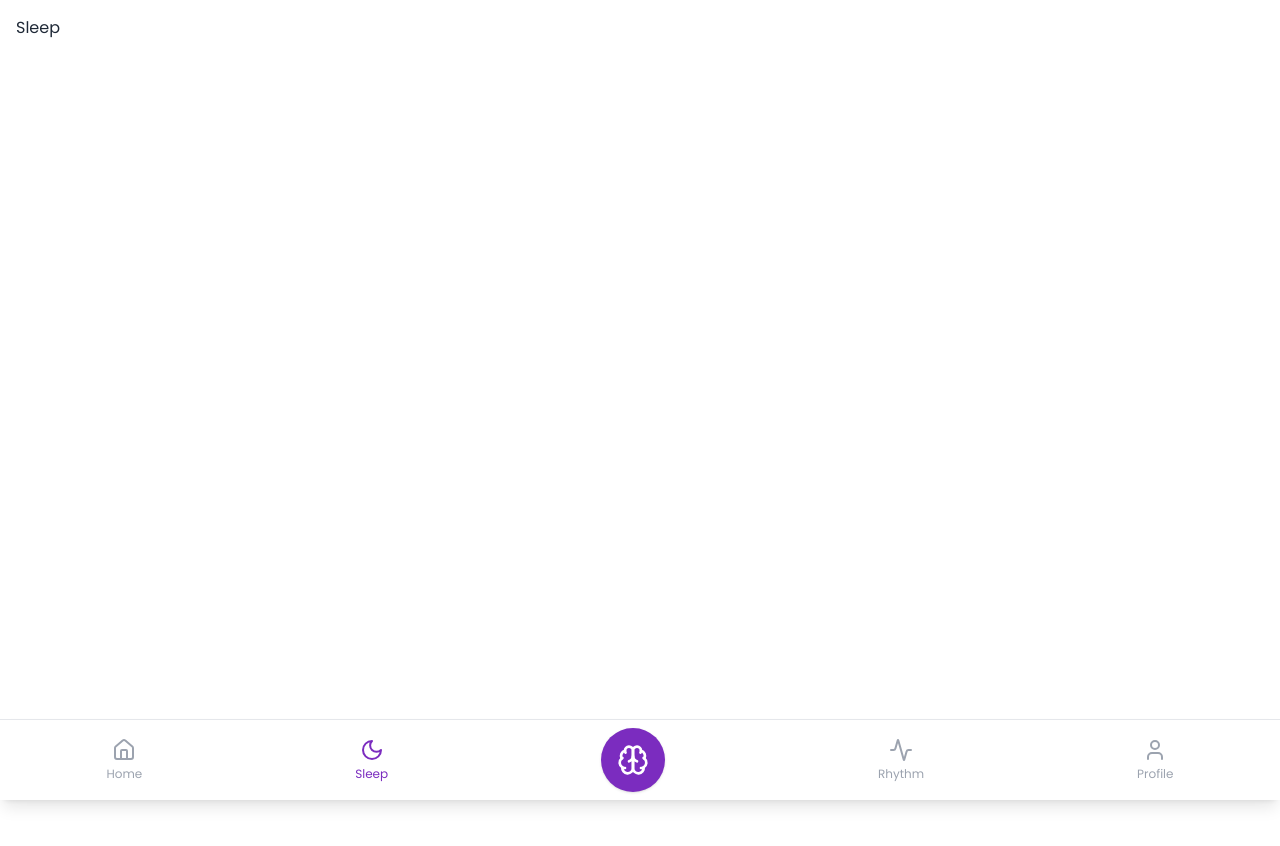
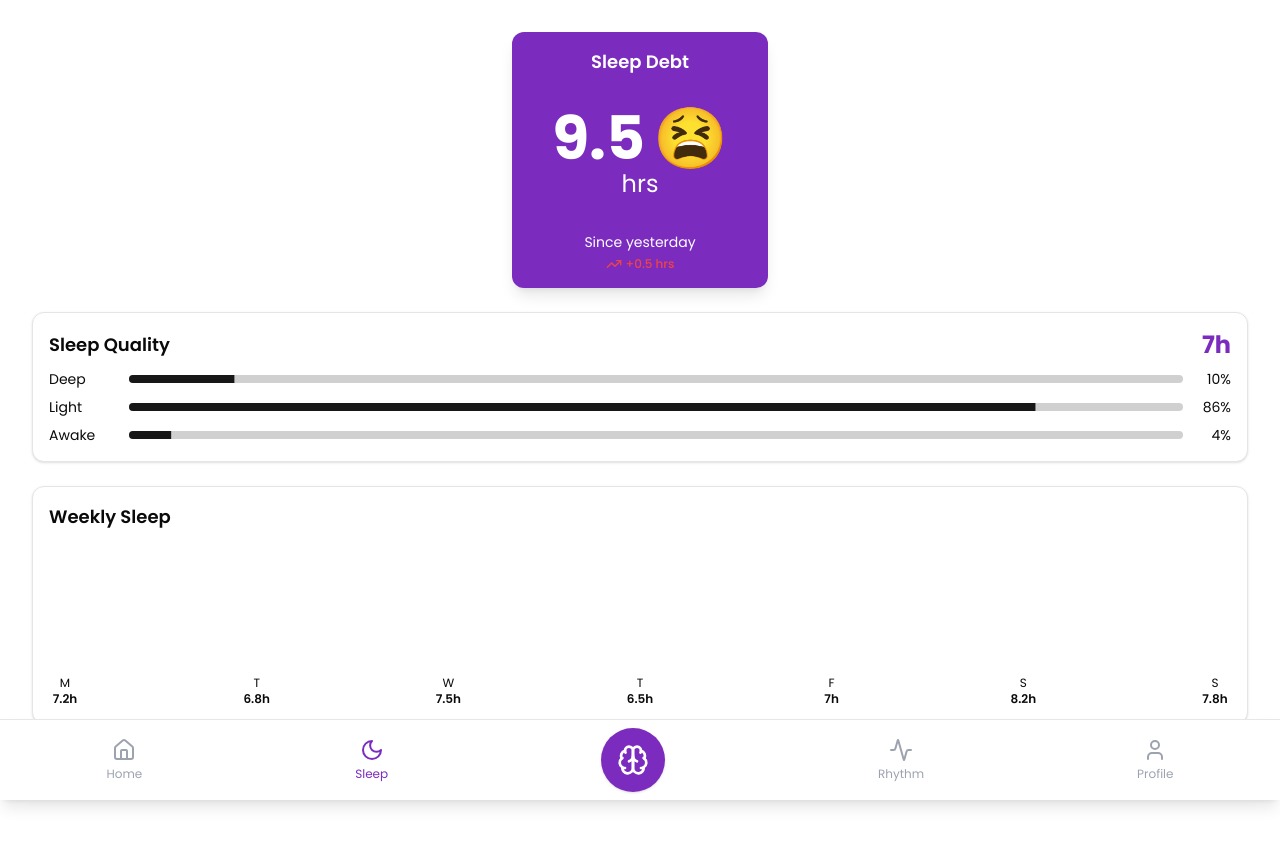
Before and after one commit to Ayushjain2205/circadia, a Next.js app: page /sleep in a window 1280 px wide. Shown: the top 846 px of the page. Before the commit the page ends 800 px from the top, so only its background shows below. Built offline with nearby package versions, Linux system fonts and the light colour scheme.

Commit message:
Basic sleep page

```diff
--- a/package.json
+++ b/package.json
@@ -10,6 +10,7 @@
   },
   "dependencies": {
     "@radix-ui/react-icons": "^1.3.0",
+    "@radix-ui/react-progress": "^1.1.0",
     "@radix-ui/react-slider": "^1.2.1",
     "@radix-ui/react-slot": "^1.1.0",
     "class-variance-authority": "^0.7.0",
@@ -19,6 +20,7 @@
     "next": "14.2.14",
     "react": "^18",
     "react-dom": "^18",
+    "recharts": "^2.12.7",
     "tailwind-merge": "^2.5.3",
     "tailwindcss-animate": "^1.0.7"
   },
--- /dev/null
+++ b/src/components/ui/progress.tsx
@@ -0,0 +1,26 @@
+import * as React from "react"
+import * as ProgressPrimitive from "@radix-ui/react-progress"
+
+import { cn } from "@/lib/utils"
+
+const Progress = React.forwardRef<
+  React.ElementRef<typeof ProgressPrimitive.Root>,
+  React.ComponentPropsWithoutRef<typeof ProgressPrimitive.Root>
+>(({ className, value, ...props }, ref) => (
+  <ProgressPrimitive.Root
+    ref={ref}
+    className={cn(
+      "relative h-2 w-full overflow-hidden rounded-full bg-neutral-900/20 dark:bg-neutral-50/20",
+      className
+    )}
+    {...props}
+  >
+    <ProgressPrimitive.Indicator
+      className="h-full w-full flex-1 bg-neutral-900 transition-all dark:bg-neutral-50"
+      style={{ transform: `translateX(-${100 - (value || 0)}%)` }}
+    />
+  </ProgressPrimitive.Root>
+))
+Progress.displayName = ProgressPrimitive.Root.displayName
+
+export { Progress }
--- a/src/pages/activity.tsx
+++ b/src/pages/activity.tsx
@@ -73,7 +73,7 @@ const phases = [
 ];
 
 const Rhythm = () => {
-  const [selectedPhase, setSelectedPhase] = useState(phases[5]);
+  const [selectedPhase, setSelectedPhase] = useState(phases[0]);
   const [cardPosition, setCardPosition] = useState(0);
   const curveRef = useRef<HTMLDivElement>(null);
   const cardRef = useRef<HTMLDivElement>(null);
--- a/src/pages/sleep.tsx
+++ b/src/pages/sleep.tsx
@@ -1,12 +1,155 @@
+"use client";
+
 import React from "react";
 import Layout from "@/components/Layout";
+import { Card, CardContent } from "@/components/ui/card";
+import { Progress } from "@/components/ui/progress";
+import { TrendingUp, TrendingDown } from "lucide-react";
 
-const Profile = () => {
+const Sleep = () => {
+  const sleepData = {
+    sleepDebt: 9.5, // in hours
+    sleepDebtDelta: 0.5, // increase of 0.5 hours since yesterday
+    deepRatio: 10,
+    shallowRatio: 86,
+    awakeRatio: 4,
+    sumDuration: 431,
+  };
+
+  const weeklyData = [
+    { day: "M", sleep: 7.2 },
+    { day: "T", sleep: 6.8 },
+    { day: "W", sleep: 7.5 },
+    { day: "T", sleep: 6.5 },
+    { day: "F", sleep: 7.0 },
+    { day: "S", sleep: 8.2 },
+    { day: "S", sleep: 7.8 },
+  ];
+
+  const getSleepDebtEmoji = (debt: number) => {
+    if (debt <= 0) return "😊";
+    if (debt <= 4) return "😐";
+    if (debt <= 8) return "😴";
+    return "😫";
+  };
+
+  const getTrendArrow = (change: number) => {
+    if (change > 0)
+      return (
+        <div className="flex items-center justify-center text-red-500">
+          <TrendingUp className="w-4 h-4 mr-1" />
+          <span className="text-xs font-medium">+{change.toFixed(1)} hrs</span>
+        </div>
+      );
+    if (change < 0)
+      return (
+        <div className="flex items-center justify-center text-green-500">
+          <TrendingDown className="w-4 h-4 mr-1" />
+          <span className="text-xs font-medium">{change.toFixed(1)} hrs</span>
+        </div>
+      );
+    return (
+      <div className="flex items-center justify-center text-gray-400">
+        <span className="text-xs font-medium">No change</span>
+      </div>
+    );
+  };
+
   return (
     <Layout>
-      <div>Sleep</div>
+      <div className="flex-1 p-4 pb-24 space-y-6">
+        {/* Sleep Debt Card */}
+        <div className="flex justify-center">
+          <Card className="w-64 h-64 border-none shadow-lg overflow-hidden bg-[#7B2CBF] ">
+            <CardContent className="p-4 flex flex-col items-center justify-between h-full text-white">
+              <div className="text-lg font-semibold">Sleep Debt</div>
+              <div className="text-center">
+                <div className="text-6xl font-bold flex items-center justify-center">
+                  <span>{sleepData.sleepDebt.toFixed(1)}</span>
+                  <span className="ml-2">
+                    {getSleepDebtEmoji(sleepData.sleepDebt)}
+                  </span>
+                </div>
+                <div className="text-2xl">hrs</div>
+              </div>
+              <div className="text-sm flex flex-col items-center">
+                <span className="mb-1">Since yesterday</span>
+                {getTrendArrow(sleepData.sleepDebtDelta)}
+              </div>
+            </CardContent>
+          </Card>
+        </div>
+
+        {/* Sleep Quality Card */}
+        <Card>
+          <CardContent className="p-4">
+            <div className="flex justify-between items-center mb-2">
+              <div className="text-lg font-semibold">Sleep Quality</div>
+              <div className="text-2xl font-bold text-[#7B2CBF]">
+                {Math.round(sleepData.sumDuration / 60)}h
+              </div>
+            </div>
+            <div className="space-y-2">
+              <div className="flex items-center">
+                <div className="w-20 text-sm">Deep</div>
+                <Progress
+                  value={sleepData.deepRatio}
+                  className="flex-1 h-2"
+                  indicatorClassName="bg-[#7B2CBF]"
+                />
+                <div className="w-12 text-right text-sm">
+                  {sleepData.deepRatio}%
+                </div>
+              </div>
+              <div className="flex items-center">
+                <div className="w-20 text-sm">Light</div>
+                <Progress
+                  value={sleepData.shallowRatio}
+                  className="flex-1 h-2"
+                  indicatorClassName="bg-[#9D4EDD]"
+                />
+                <div className="w-12 text-right text-sm">
+                  {sleepData.shallowRatio}%
+                </div>
+              </div>
+              <div className="flex items-center">
+                <div className="w-20 text-sm">Awake</div>
+                <Progress
+                  value={sleepData.awakeRatio}
+                  className="flex-1 h-2"
+                  indicatorClassName="bg-[#C77DFF]"
+                />
+                <div className="w-12 text-right text-sm">
+                  {sleepData.awakeRatio}%
+                </div>
+              </div>
+            </div>
+          </CardContent>
+        </Card>
+
+        {/* Weekly Sleep Chart */}
+        <Card>
+          <CardContent className="p-4">
+            <div className="text-lg font-semibold mb-4">Weekly Sleep</div>
+            <div className="flex justify-between items-end h-40">
+              {weeklyData.map((day, index) => (
+                <div key={index} className="flex flex-col items-center">
+                  <div className="relative w-8 bg-gray-200 rounded-t-full overflow-hidden">
+                    <div
+                      className="absolute bottom-0 w-full bg-[#7B2CBF] rounded-t-full"
+                      style={{ height: `${(day.sleep / 10) * 100}%` }}
+                    ></div>
+                  </div>
+                  <div className="mt-2 text-xs">{day.day}</div>
+                  <div className="text-xs font-semibold">{day.sleep}h</div>
+                </div>
+              ))}
+            </div>
+          </CardContent>
+        </Card>
+      </div>
     </Layout>
   );
 };
 
-export default Profile;
+export default Sleep;
```
Also changed, not shown: 1 other file (tests, documents, lock files or other folders).
